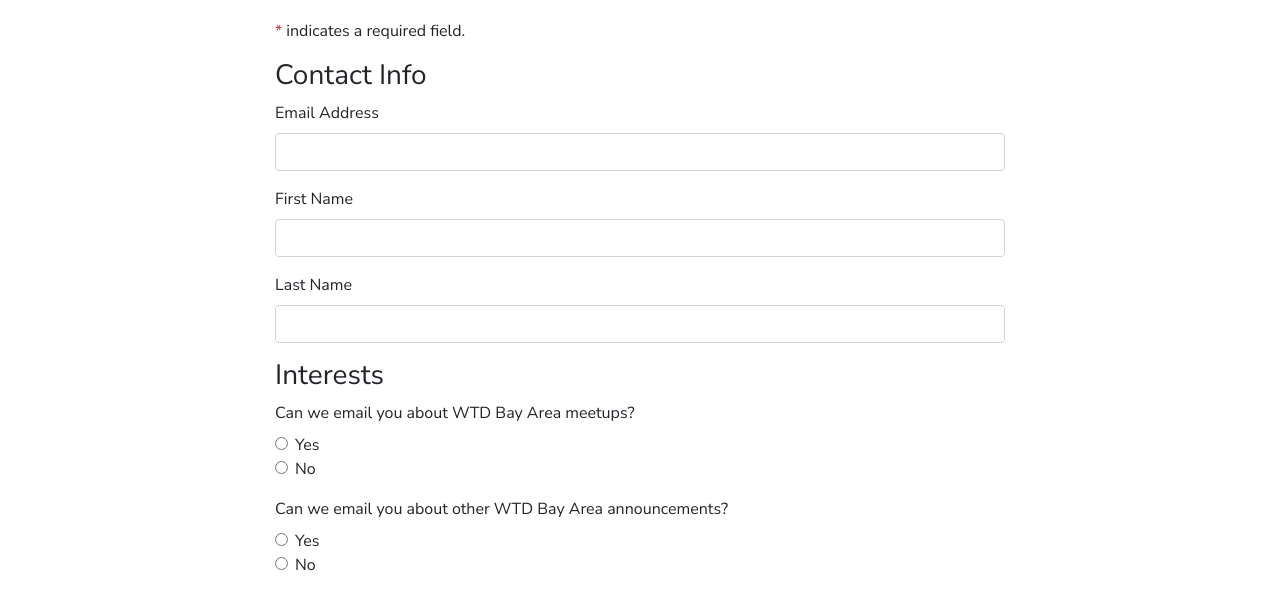
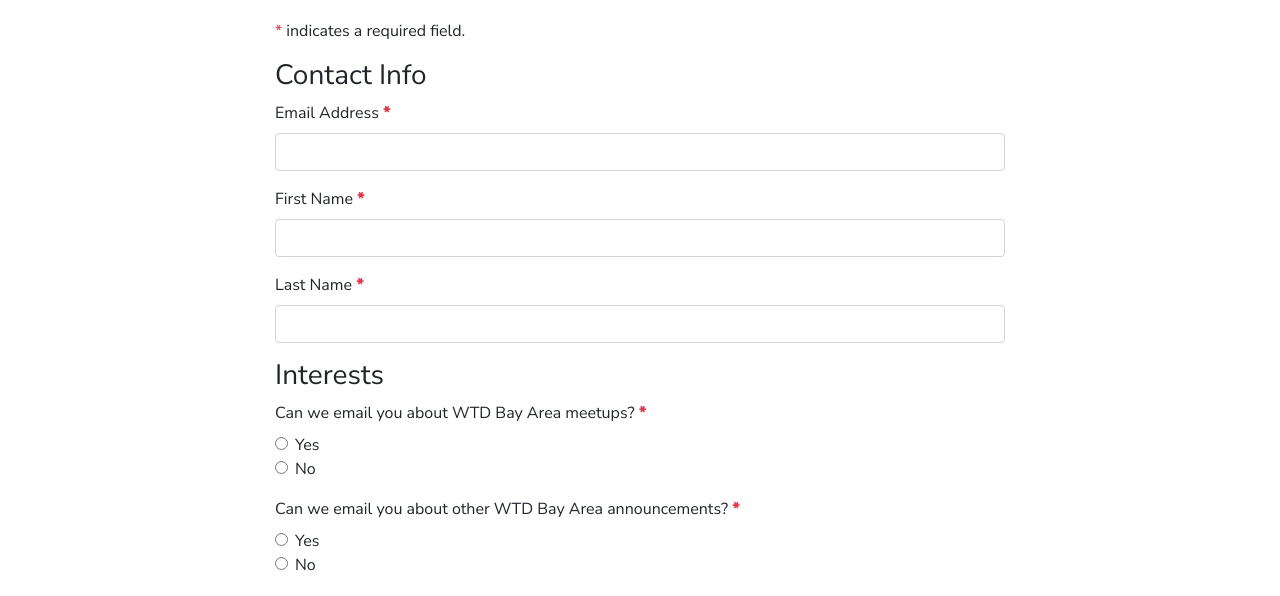
Before and after one commit to San-Francisco-Write-The-Docs/www, a Jekyll site: the page built from subscribe.html, in a window 1280 px wide. Shown: the part 202-798 px from the top of the page. Built offline with Jekyll 4.4.1, drawn with Linux system fonts in a browser that asks for light colours; nearby versions of some CDN libraries; some of the changed text lies outside the part shown.

Commit message:
Added in required indicator & tag

```diff
--- a/subscribe.html
+++ b/subscribe.html
@@ -11,20 +11,20 @@
                 <p><span class="text-danger">*</span> indicates a required field.</p>
                 <h3>Contact Info</h3>
                 <div class="form-group">
-                    <label for="mce-EMAIL">Email Address</label>
-                    <input id="mce-EMAIL" type="email" class="form-control">
+                    <label for="mce-EMAIL">Email Address <span class="text-danger font-weight-bold">*</span></label>
+                    <input id="mce-EMAIL" type="email" class="form-control" required>
                 </div>
                 <div class="form-group">
-                    <label for="mce-FNAME">First Name</label>
-                    <input type="text" class="form-control" id="mce-FNAME">
+                    <label for="mce-FNAME">First Name <span class="text-danger font-weight-bold">*</span></label>
+                    <input type="text" class="form-control" id="mce-FNAME" required>
                 </div>
                 <div class="form-group">
-                    <label for="mce-LNAME">Last Name</label>
-                    <input type="text" class="form-control" id="mce-LNAME">
+                    <label for="mce-LNAME">Last Name <span class="text-danger font-weight-bold">*</span></label>
+                    <input type="text" class="form-control" id="mce-LNAME" required>
                 </div>
                 <h3>Interests</h3>
                 <fieldset class="form-group">
-                        <label>Can we email you about WTD Bay Area meetups?</label>
+                        <label>Can we email you about WTD Bay Area meetups? <span class="text-danger font-weight-bold">*</span></label>
                             <div class="form-check">
                                 <input class="form-check-input" type="radio" name="MEETUPPERM" id="mce-MEETUPPERM-0" value="Yes">
                                 <label class="form-check-label" for="mce-MEETUPPERM-0">
@@ -39,7 +39,7 @@
                             </div>
                 </fieldset>
                 <fieldset class="form-group">
-                        <label>Can we email you about other WTD Bay Area announcements?</label>
+                        <label>Can we email you about other WTD Bay Area announcements? <span class="text-danger font-weight-bold">*</span></label>
                             <div class="form-check">
                                 <input class="form-check-input" type="radio" name="MMERGE4" id="mce-MMERGE4-0" value="Yes">
                                 <label class="form-check-label" for="mce-MMERGE4-0">
@@ -78,7 +78,7 @@
                 <div id="mergeRow-gdpr" class="mergeRow gdpr-mergeRow content__gdprBlock mc-field-group">
                     <div class="content__gdpr">
                         <h3>Marketing Permissions</h3>
-                        <p>Please select all the ways you would like to hear from Write The Docs - Bay Area:</p>
+                        <p>Please select all the ways you would like to hear from Write The Docs - Bay Area. <span class="text-danger font-weight-bold">*</span></p>
                         <fieldset class="mc_fieldset gdprRequired mc-field-group mb-2" name="interestgroup_field">
                             <div class="form-check">
                                 <input class="form-check-input" type="checkbox" name="gdpr[35439]" id="gdpr_35439" value="Y">
```
